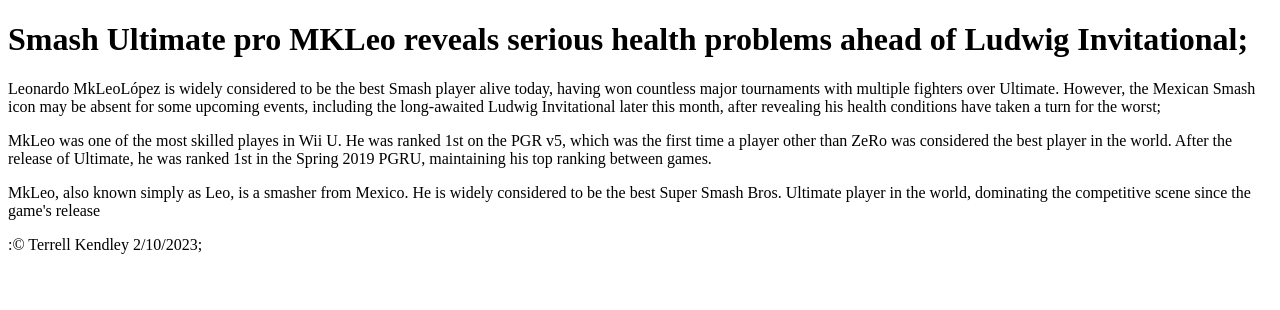
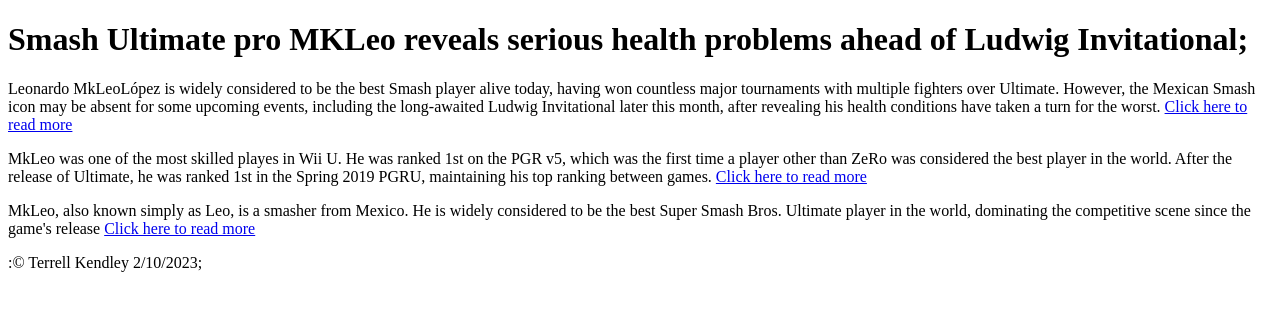
Before and after one commit to HeroMackzZ/CG342-Interface-Design-Class-First-Project, a plain HTML site: page index.html in a window 1280 px wide. Drawn offline with Linux system fonts and the light colour scheme.

Commit message:
Added propoer Links and Target _blank Code

```diff
--- a/index.html
+++ b/index.html
@@ -19,9 +19,9 @@
         <article>
         <p> Leonardo MkLeoLópez is widely considered to be the best Smash player alive today, having won countless major tournaments with multiple fighters over Ultimate.
             However, the Mexican Smash icon may be absent for some upcoming events, including the long-awaited Ludwig Invitational later this month,
-            after revealing his health conditions have taken a turn for the worst;
-
-            <!--https://www.dexerto.com/smash/smash-ultimate-pro-mkleo-reveals-serious-health-problems-ahead-of-ludwig-invitational-1956716/-->
+            after revealing his health conditions have taken a turn for the worst.
+            <a href="https://www.dexerto.com/smash/smash-ultimate-pro-mkleo-reveals-serious-health-problems-ahead-of-ludwig-invitational-1956716/"
+            target="_blank"> Click here to read more </a>
         </p>
         </article>
 
@@ -29,7 +29,9 @@
             <p> MkLeo was one of the most skilled playes in Wii U. He was ranked 1st on the PGR v5, which was the first time a player other than ZeRo was considered the best player in the world.
                 After the release of Ultimate, he was ranked 1st in the Spring 2019 PGRU, maintaining his top ranking between games.
 
-                <!--https://liquipedia.net/smash/MKLeo-->
+                <a href="https://liquipedia.net/smash/MKLeo " target="_blank"> Click here to read more</a>
+
+
             </p>
             </article>
 
@@ -37,7 +39,8 @@
             <article>
                 <p> MkLeo, also known simply as Leo, is a smasher from Mexico. He is widely considered to be the best Super Smash Bros. Ultimate player in the world, dominating the competitive scene since the game's release
 
-                    <!--https://www.ssbwiki.com/Smasher:MkLeo-->
+                    <a href="https://www.ssbwiki.com/Smasher:MkLeo" target="_blank"> Click here to read more</a>
+
                 </p>
                 </article>
     </section>
```
